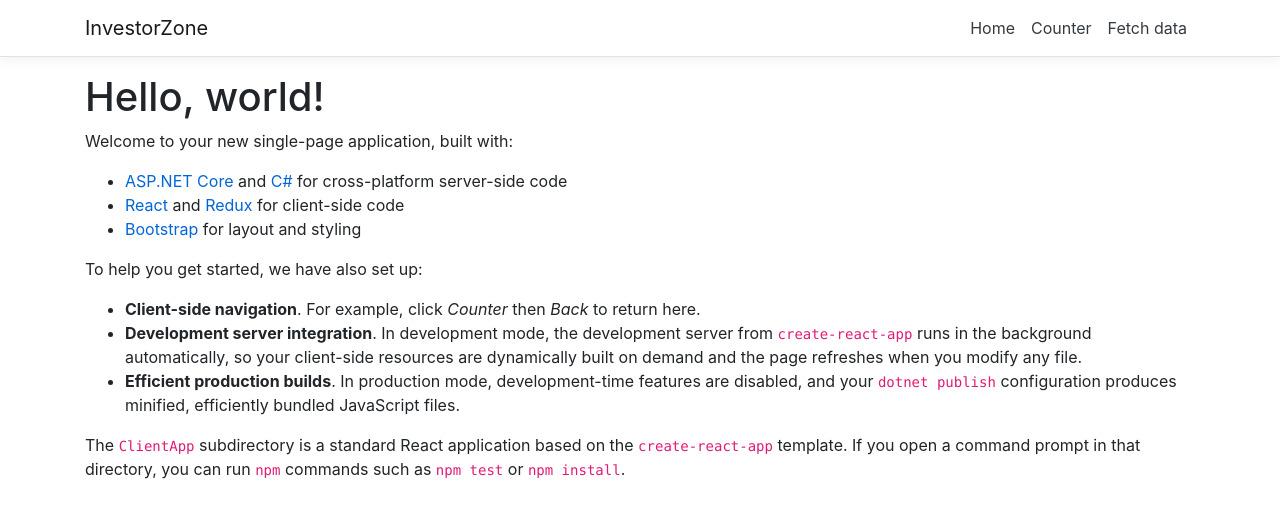
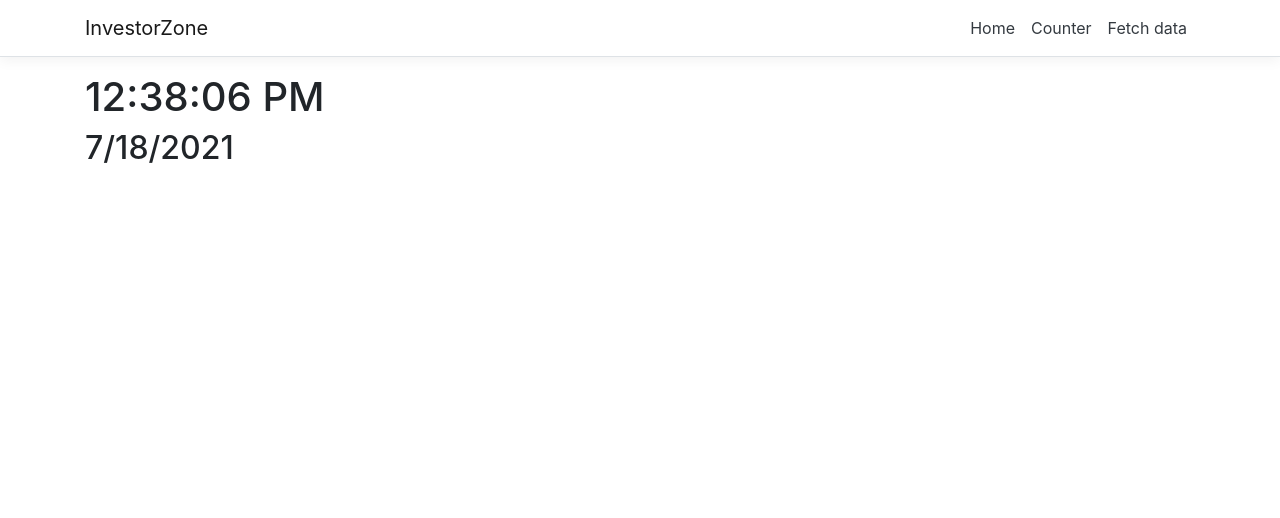
Before and after one commit to Esakis/Investor-s-Zone, a React (Create React App) app in the folder ClientApp/: page / in a window 1280 px wide. Shown: the top 518 px of the page. Built offline with nearby package versions, Linux system fonts and the light colour scheme.

Commit message:
added clock as home page

```diff
--- a/ClientApp/src/App.tsx
+++ b/ClientApp/src/App.tsx
@@ -6,11 +6,15 @@ import Counter from './components/Counter';
 import FetchData from './components/FetchData';
 
 import './custom.css'
+import Clock from './components/Clock';
 
 export default () => (
     <Layout>
-        <Route exact path='/' component={Home} />
+
         <Route path='/counter' component={Counter} />
         <Route path='/fetch-data/:startDateIndex?' component={FetchData} />
+        <Route path='/' component={Clock} />
+
+
     </Layout>
 );
--- /dev/null
+++ b/ClientApp/src/components/Clock.tsx
@@ -0,0 +1,28 @@
+import * as React from 'react';
+import { useState } from 'react';
+
+
+const Clock = () => {
+    const [time, setTime] = useState('');
+    const [date, setDate] = useState('');
+    setTimeout(() => {
+        setInterval(() => {
+            setTime(new Date().toLocaleTimeString())
+        }, 1000)
+    })
+    setTimeout(() => {
+        setInterval(() => {
+            setDate(new Date().toLocaleDateString())
+            },1000)
+    })
+
+    return (
+        <div className="clock">
+            <h1>{new Date().toLocaleTimeString()}</h1>
+            <h2>{new Date().toLocaleDateString()}</h2>
+        </div>
+
+            );
+}
+
+export default Clock;
--- a/ClientApp/src/components/Home.tsx
+++ b/ClientApp/src/components/Home.tsx
@@ -4,19 +4,6 @@ import { connect } from 'react-redux';
 const Home = () => (
   <div>
     <h1>Hello, world!</h1>
-    <p>Welcome to your new single-page application, built with:</p>
-    <ul>
-      <li><a href='https://get.asp.net/'>ASP.NET Core</a> and <a href='https://msdn.microsoft.com/en-us/library/67ef8sbd.aspx'>C#</a> for cross-platform server-side code</li>
-      <li><a href='https://facebook.github.io/react/'>React</a> and <a href='https://redux.js.org/'>Redux</a> for client-side code</li>
-      <li><a href='http://getbootstrap.com/'>Bootstrap</a> for layout and styling</li>
-    </ul>
-    <p>To help you get started, we have also set up:</p>
-    <ul>
-      <li><strong>Client-side navigation</strong>. For example, click <em>Counter</em> then <em>Back</em> to return here.</li>
-      <li><strong>Development server integration</strong>. In development mode, the development server from <code>create-react-app</code> runs in the background automatically, so your client-side resources are dynamically built on demand and the page refreshes when you modify any file.</li>
-      <li><strong>Efficient production builds</strong>. In production mode, development-time features are disabled, and your <code>dotnet publish</code> configuration produces minified, efficiently bundled JavaScript files.</li>
-    </ul>
-    <p>The <code>ClientApp</code> subdirectory is a standard React application based on the <code>create-react-app</code> template. If you open a command prompt in that directory, you can run <code>npm</code> commands such as <code>npm test</code> or <code>npm install</code>.</p>
   </div>
 );
 
```
